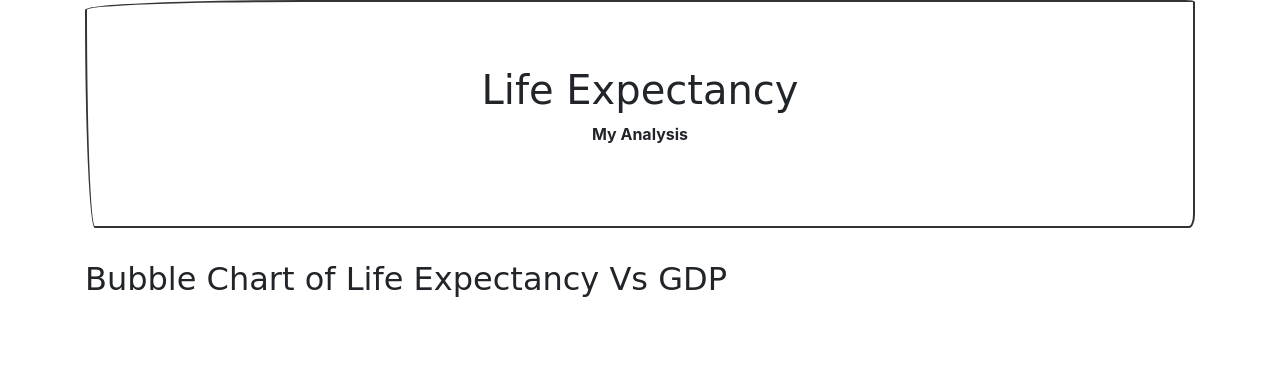
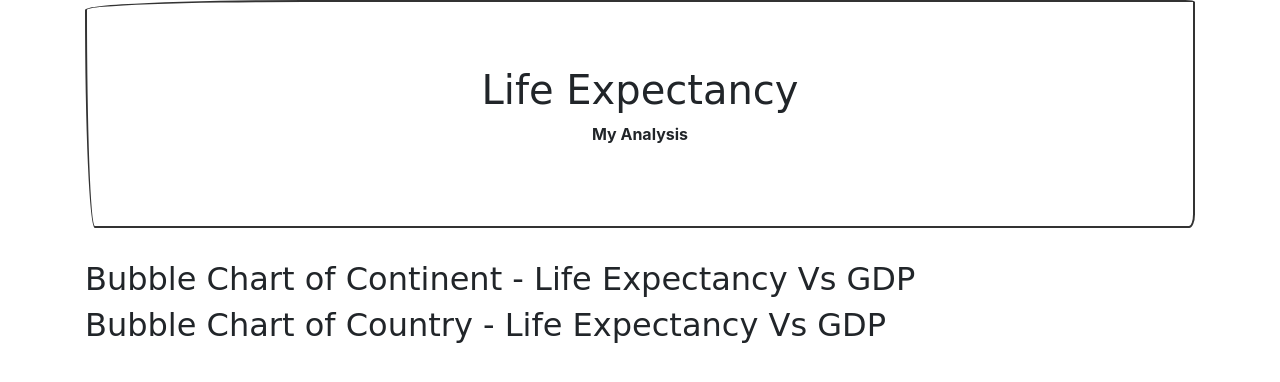
Before and after one commit to nithiyasuresh/life_exp, a Flask app: page / in a window 1280 px wide. Shown: the top 382 px of the page. Run offline with Flask 2, Linux system fonts and the light colour scheme; some libraries are stand-ins or nearby versions; some web fonts are replaced.

Commit message:
check country and continent bubbles

```diff
--- a/life_exp/static/js/app_new.js
+++ b/life_exp/static/js/app_new.js
@@ -158,7 +158,16 @@ d3.csv('https://raw.githubusercontent.com/nithiyasuresh/LifeExpectancy_Project/n
         };
 
         // Create the plot:
-        Plotly.plot('bubble_plot', {
+       Plotly.plot('bubble_plot_continent', {
+        data: traces,
+        layout: layout,
+        config: { showSendToCloud: true },
+        frames: frames,
+    });
+
+
+        // Create the plot:
+        Plotly.plot('bubble_plot_country', {
             data: traces,
             layout: layout,
             config: { showSendToCloud: true },
--- a/life_exp/templates/index.html
+++ b/life_exp/templates/index.html
@@ -17,11 +17,21 @@
         </div>
 
         <div class="row">
+            <!-- Bubble chart thats continents average -->
             <div class="col-md-12">
-                <h2>Bubble Chart of Life Expectancy Vs GDP</h2>
-                <div id="bubble_plot"></div>
+                <h2>Bubble Chart of Continent - Life Expectancy Vs GDP</h2>
+                <div id="bubble_plot_continent"></div>
             </div>
+
+            <!-- Bubble chart that is country average -->
+
+            <div class="col-md-12">
+                <h2>Bubble Chart of Country - Life Expectancy Vs GDP</h2>
+                <div id="bubble_plot_country"></div>
+            </div>
+
         </div>
+
 
         <div class="row">
             <div class="col-md-12">
```
